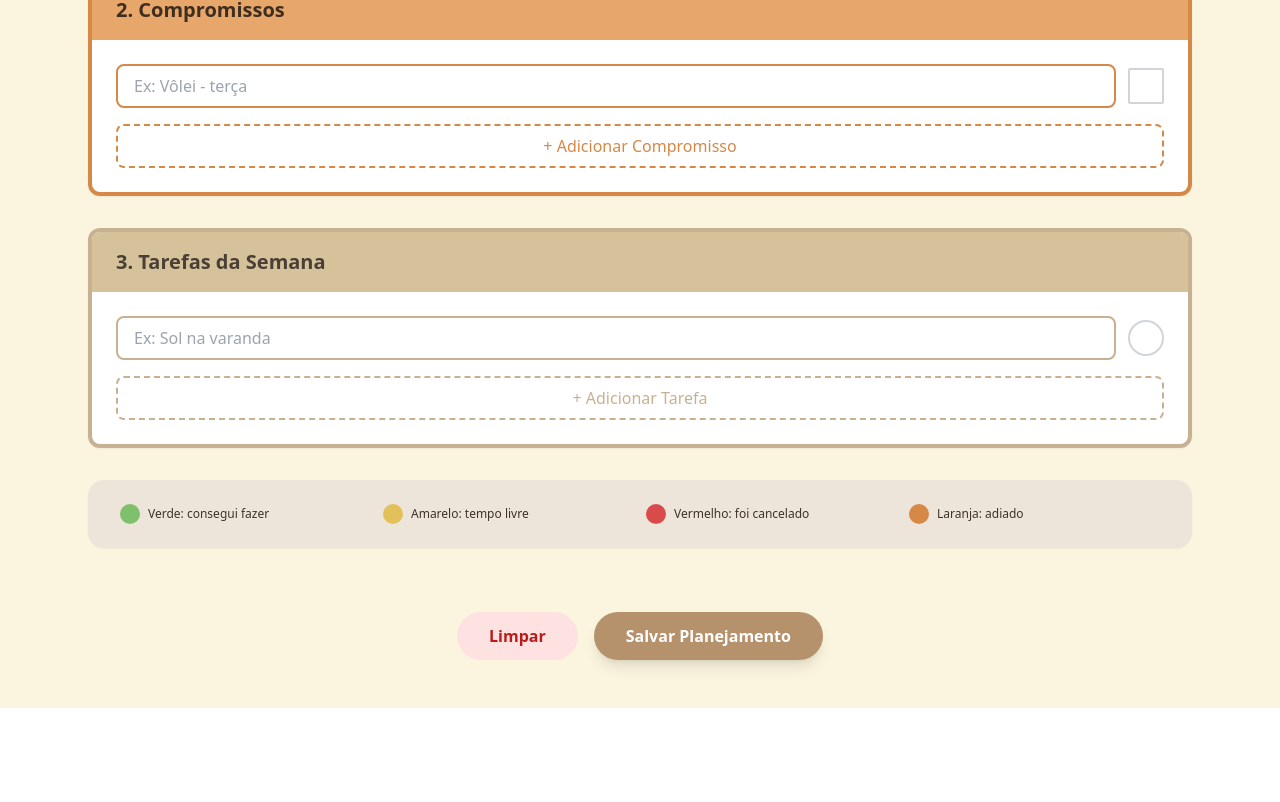
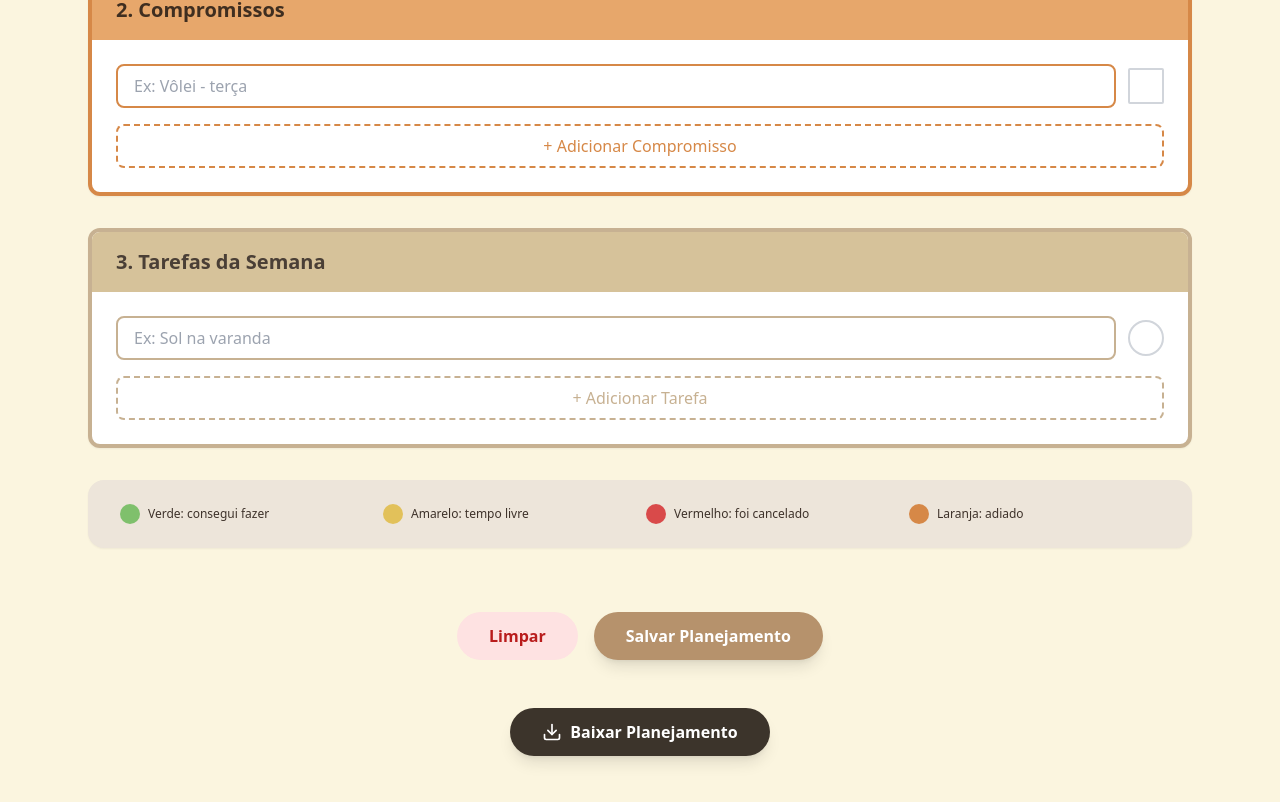
Before and after one commit to BrendaFigueira8/SUN-WEB, a React (Vite) app: page /criar-planejamento in a window 1280 px wide. Shown: the part 614-1416 px from the top of the page. Before the commit the page ends 1322 px from the top, so only its background shows below. Built offline with nearby package versions, Linux system fonts and the light colour scheme.

Commit message:
feat: add PDF download functionality in CreatePlanning page using jsPDF

```diff
--- a/package.json
+++ b/package.json
@@ -12,6 +12,7 @@
   },
   "dependencies": {
     "@supabase/supabase-js": "^2.57.4",
+    "jspdf": "^3.0.3",
     "lucide-react": "^0.344.0",
     "react": "^18.3.1",
     "react-dom": "^18.3.1",
--- a/src/pages/CreatePlanning.jsx
+++ b/src/pages/CreatePlanning.jsx
@@ -1,5 +1,6 @@
 import { useState, useEffect } from "react";
 import { Link } from "react-router-dom";
+import jsPDF from "jspdf";
 
 const logo = new URL("../assets/new-logo.webp", import.meta.url).href;
 
@@ -62,6 +63,179 @@ export const CreatePlanning = () => {
 
       alert('Planejamento limpo com sucesso!');
     }
+  };
+
+  const downloadPDF = () => {
+    const doc = new jsPDF();
+    const pageWidth = doc.internal.pageSize.getWidth();
+    let yPos = 20;
+
+    // Título
+    doc.setFontSize(22);
+    doc.setTextColor(60, 52, 43); // #3C342B
+    doc.text('Meu Planejamento Semanal', pageWidth / 2, yPos, { align: 'center' });
+    yPos += 15;
+
+    // Data de criação
+    doc.setFontSize(10);
+    doc.setTextColor(124, 110, 101); // #7C6E65
+    const now = new Date().toLocaleDateString('pt-BR', {
+      day: '2-digit',
+      month: 'long',
+      year: 'numeric'
+    });
+    doc.text(`Criado em: ${now}`, pageWidth / 2, yPos, { align: 'center' });
+    yPos += 15;
+
+    // 1. Hábitos Diários
+    doc.setFontSize(16);
+    doc.setTextColor(33, 50, 31); // #21321F
+    doc.text('1. Hábitos Diários', 15, yPos);
+    yPos += 8;
+
+    const daysAbbr = ["Dom", "Seg", "Ter", "Qua", "Qui", "Sex", "Sáb"];
+
+    habits.forEach((habit, index) => {
+      if (habit.name) {
+        doc.setFontSize(11);
+        doc.setTextColor(0, 0, 0);
+        doc.text(`• ${habit.name}`, 20, yPos);
+        yPos += 5;
+
+        // Dias da semana com cores
+        let xPos = 25;
+        daysAbbr.forEach((day, dayIndex) => {
+          doc.setFontSize(8);
+          doc.text(day, xPos, yPos);
+
+          const color = habit.days[dayIndex];
+          if (color === 'green') {
+            doc.setFillColor(127, 192, 108); // #7FC06C
+          } else if (color === 'yellow') {
+            doc.setFillColor(226, 193, 90); // #E2C15A
+          } else if (color === 'red') {
+            doc.setFillColor(217, 74, 74); // #D94A4A
+          } else if (color === 'orange') {
+            doc.setFillColor(214, 136, 71); // #D68847
+          } else {
+            doc.setFillColor(255, 255, 255);
+          }
+
+          doc.circle(xPos + 5, yPos + 3, 2, 'F');
+          doc.setDrawColor(200, 200, 200);
+          doc.circle(xPos + 5, yPos + 3, 2, 'S');
+
+          xPos += 18;
+        });
+
+        yPos += 8;
+      }
+    });
+
+    yPos += 5;
+
+    // 2. Compromissos
+    if (yPos > 250) {
+      doc.addPage();
+      yPos = 20;
+    }
+
+    doc.setFontSize(16);
+    doc.setTextColor(63, 46, 32); // #3F2E20
+    doc.text('2. Compromissos', 15, yPos);
+    yPos += 8;
+
+    commitments.forEach((commitment, index) => {
+      if (commitment.name) {
+        doc.setFontSize(11);
+        doc.setTextColor(0, 0, 0);
+
+        let statusIcon = '';
+        if (commitment.status === 'check') {
+          statusIcon = '✓';
+          doc.setTextColor(127, 192, 108); // Verde
+        } else if (commitment.status === 'x') {
+          statusIcon = '✗';
+          doc.setTextColor(217, 74, 74); // Vermelho
+        }
+
+        doc.text(`${statusIcon} ${commitment.name}`, 20, yPos);
+        yPos += 6;
+      }
+    });
+
+    yPos += 5;
+
+    // 3. Tarefas da Semana
+    if (yPos > 250) {
+      doc.addPage();
+      yPos = 20;
+    }
+
+    doc.setFontSize(16);
+    doc.setTextColor(74, 63, 54); // #4A3F36
+    doc.text('3. Tarefas da Semana', 15, yPos);
+    yPos += 8;
+
+    weeklyTasks.forEach((task, index) => {
+      if (task.name) {
+        doc.setFontSize(11);
+        doc.setTextColor(0, 0, 0);
+
+        // Desenhar círculo colorido
+        const xCircle = 17;
+        if (task.color === 'green') {
+          doc.setFillColor(127, 192, 108);
+        } else if (task.color === 'yellow') {
+          doc.setFillColor(226, 193, 90);
+        } else if (task.color === 'red') {
+          doc.setFillColor(217, 74, 74);
+        } else if (task.color === 'orange') {
+          doc.setFillColor(214, 136, 71);
+        } else {
+          doc.setFillColor(255, 255, 255);
+        }
+
+        doc.circle(xCircle, yPos - 1.5, 1.5, 'F');
+        doc.setDrawColor(200, 200, 200);
+        doc.circle(xCircle, yPos - 1.5, 1.5, 'S');
+
+        doc.text(task.name, 22, yPos);
+        yPos += 6;
+      }
+    });
+
+    // Legenda
+    if (yPos > 240) {
+      doc.addPage();
+      yPos = 20;
+    }
+
+    yPos += 10;
+    doc.setFontSize(12);
+    doc.setTextColor(62, 50, 42);
+    doc.text('Legenda de Cores:', 15, yPos);
+    yPos += 7;
+
+    const legendItems = [
+      { color: [127, 192, 108], label: 'Verde: consegui fazer' },
+      { color: [226, 193, 90], label: 'Amarelo: tempo livre' },
+      { color: [217, 74, 74], label: 'Vermelho: foi cancelado' },
+      { color: [214, 136, 71], label: 'Laranja: adiado' }
+    ];
+
+    legendItems.forEach((item) => {
+      doc.setFillColor(...item.color);
+      doc.circle(17, yPos - 1.5, 1.5, 'F');
+
+      doc.setFontSize(9);
+      doc.setTextColor(0, 0, 0);
+      doc.text(item.label, 22, yPos);
+      yPos += 5;
+    });
+
+    // Salvar PDF
+    doc.save('planejamento-semanal.pdf');
   };
 
   const getColorForDay = (habit, dayIndex) => {
@@ -363,6 +537,30 @@ export const CreatePlanning = () => {
               Salvar Planejamento
             </button>
           </div>
+
+          {/* Download PDF Button */}
+          <div className="flex justify-center pt-4">
+            <button
+              onClick={downloadPDF}
+              className="px-6 sm:px-8 py-3 bg-[#3C342B] text-white rounded-full font-semibold hover:bg-[#B6926C] transition-colors shadow-lg text-sm sm:text-base flex items-center gap-2"
+            >
+              <svg
+                xmlns="http://www.w3.org/2000/svg"
+                className="w-5 h-5"
+                viewBox="0 0 24 24"
+                fill="none"
+                stroke="currentColor"
+                strokeWidth="2"
+                strokeLinecap="round"
+                strokeLinejoin="round"
+              >
+                <path d="M21 15v4a2 2 0 0 1-2 2H5a2 2 0 0 1-2-2v-4" />
+                <polyline points="7 10 12 15 17 10" />
+                <line x1="12" y1="15" x2="12" y2="3" />
+              </svg>
+              Baixar Planejamento
+            </button>
+          </div>
         </div>
       </main>
     </div>
```
Also changed, not shown: 1 other file (tests, documents, lock files or other folders).
